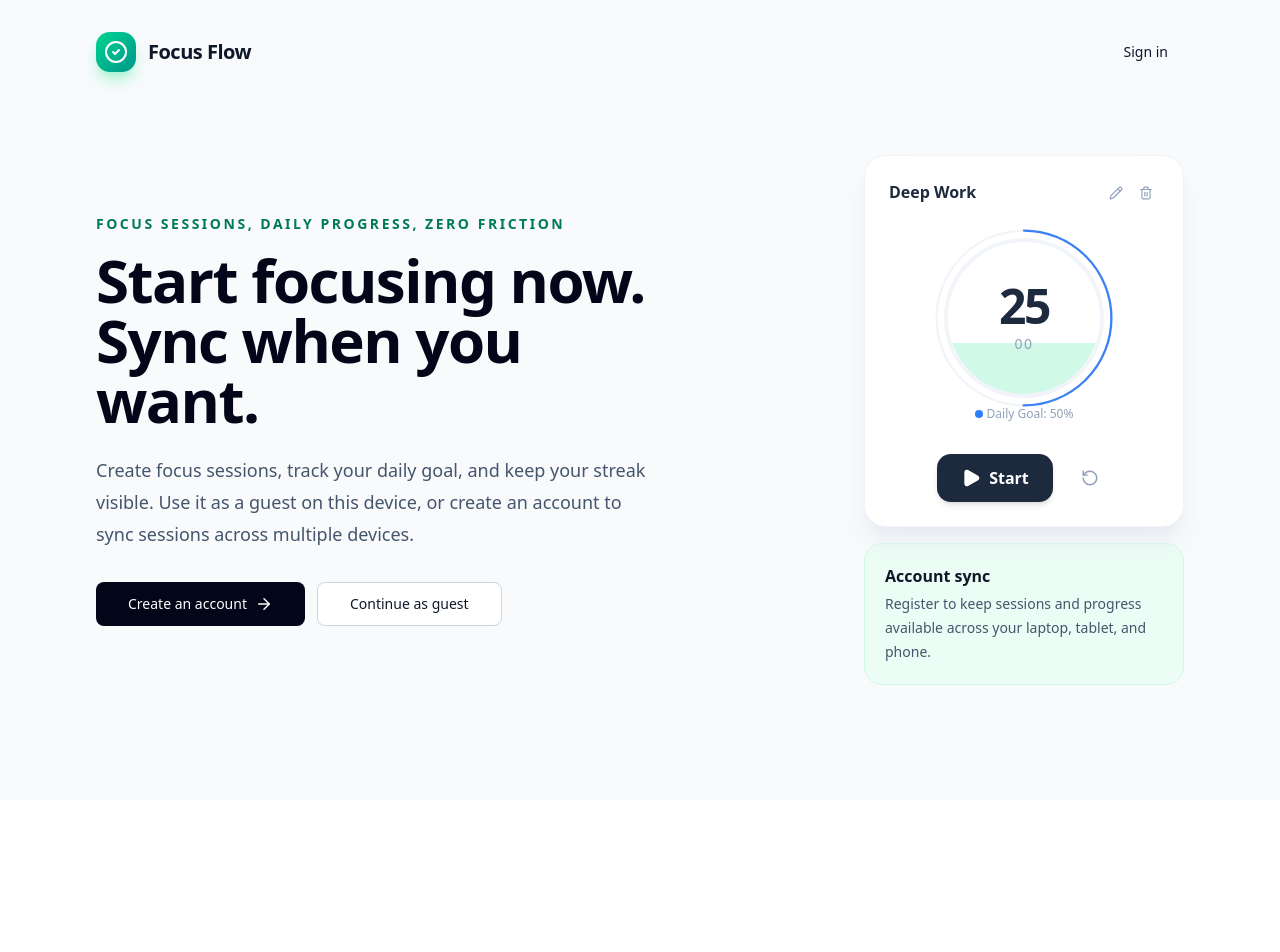
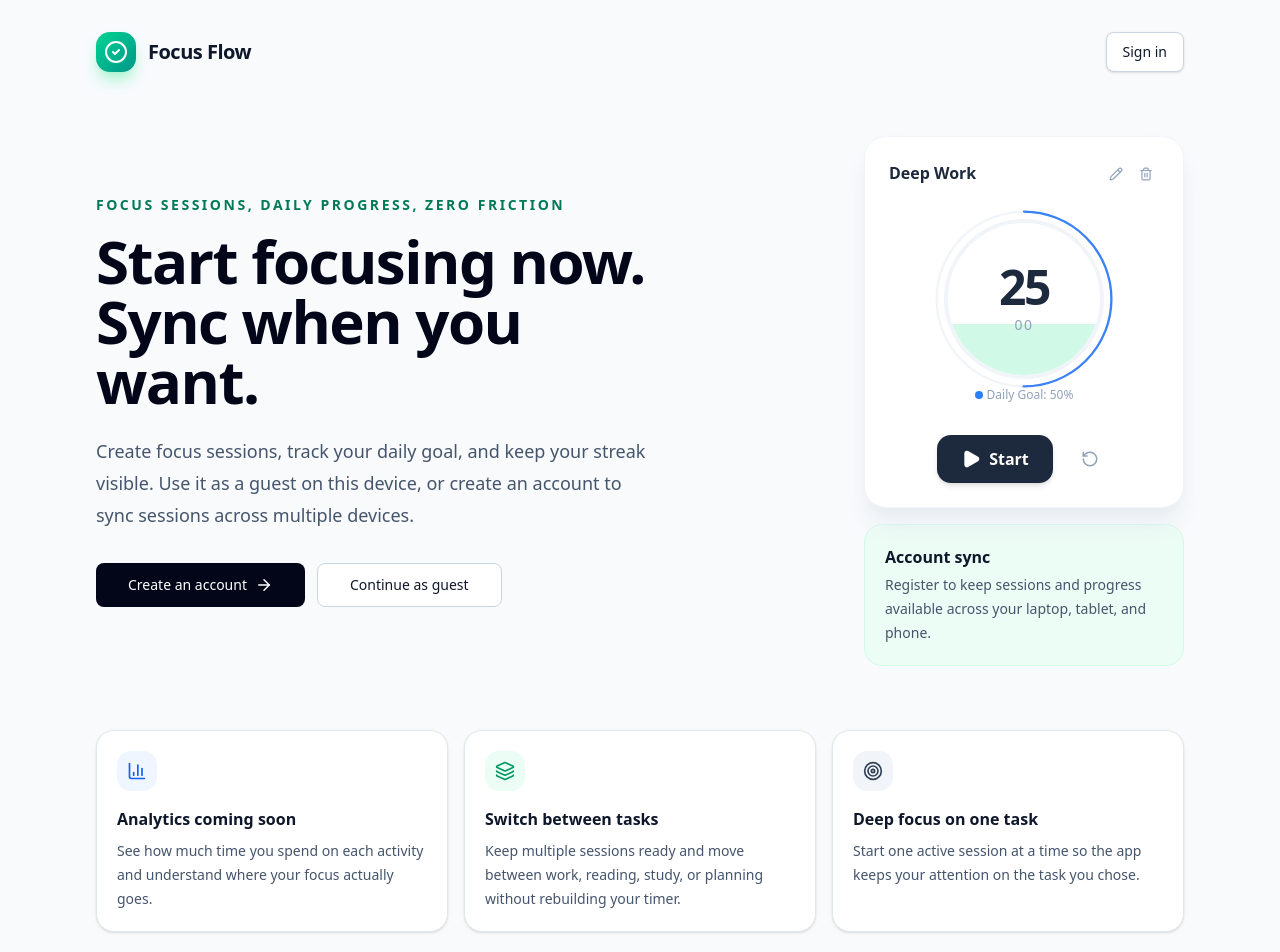
Before and after one commit to SheoranRavi/focus-flow, a React (Vite) app: page / in a window 1280 px wide. Shown: the top 952 px of the page. Before the commit the page ends 800 px from the top, so only its background shows below. Built offline with nearby package versions, Linux system fonts and the light colour scheme; no server answers.

Commit message:
add more info

```diff
--- a/src/pages/Home.tsx
+++ b/src/pages/Home.tsx
@@ -1,6 +1,6 @@
 import React from "react";
 import { Link, Navigate } from "react-router-dom";
-import { ArrowRight, CheckCircle2, Pencil, Play, RotateCcw, Trash2 } from "lucide-react";
+import { ArrowRight, BarChart3, CheckCircle2, Layers3, Pencil, Play, RotateCcw, Target, Trash2 } from "lucide-react";
 import Button from "../components/ui/Button";
 import { useAuth } from "../context/AuthContext";
 
@@ -22,7 +22,7 @@ const Home: React.FC = () => {
             <span className="text-xl font-bold tracking-tight">Focus Flow</span>
           </div>
 
-          <Button asChild variant="ghost">
+          <Button asChild variant="outline" className="border-slate-300 bg-white shadow-sm hover:bg-slate-100 hover:shadow-md">
             <Link to="/login">Sign in</Link>
           </Button>
         </header>
@@ -120,6 +120,38 @@ const Home: React.FC = () => {
             </div>
           </div>
         </section>
+
+        <section className="grid gap-4 pb-12 md:grid-cols-3">
+          <div className="rounded-2xl border border-slate-200 bg-white p-5 shadow-sm">
+            <div className="mb-4 flex h-10 w-10 items-center justify-center rounded-xl bg-blue-50 text-blue-600">
+              <BarChart3 size={20} />
+            </div>
+            <h2 className="font-bold text-slate-900">Analytics coming soon</h2>
+            <p className="mt-2 text-sm leading-6 text-slate-600">
+              See how much time you spend on each activity and understand where your focus actually goes.
+            </p>
+          </div>
+
+          <div className="rounded-2xl border border-slate-200 bg-white p-5 shadow-sm">
+            <div className="mb-4 flex h-10 w-10 items-center justify-center rounded-xl bg-emerald-50 text-emerald-600">
+              <Layers3 size={20} />
+            </div>
+            <h2 className="font-bold text-slate-900">Switch between tasks</h2>
+            <p className="mt-2 text-sm leading-6 text-slate-600">
+              Keep multiple sessions ready and move between work, reading, study, or planning without rebuilding your timer.
+            </p>
+          </div>
+
+          <div className="rounded-2xl border border-slate-200 bg-white p-5 shadow-sm">
+            <div className="mb-4 flex h-10 w-10 items-center justify-center rounded-xl bg-slate-100 text-slate-700">
+              <Target size={20} />
+            </div>
+            <h2 className="font-bold text-slate-900">Deep focus on one task</h2>
+            <p className="mt-2 text-sm leading-6 text-slate-600">
+              Start one active session at a time so the app keeps your attention on the task you chose.
+            </p>
+          </div>
+        </section>
       </main>
     </div>
   );
```
Also changed, not shown: 1 other file (tests, documents, lock files or other folders).
